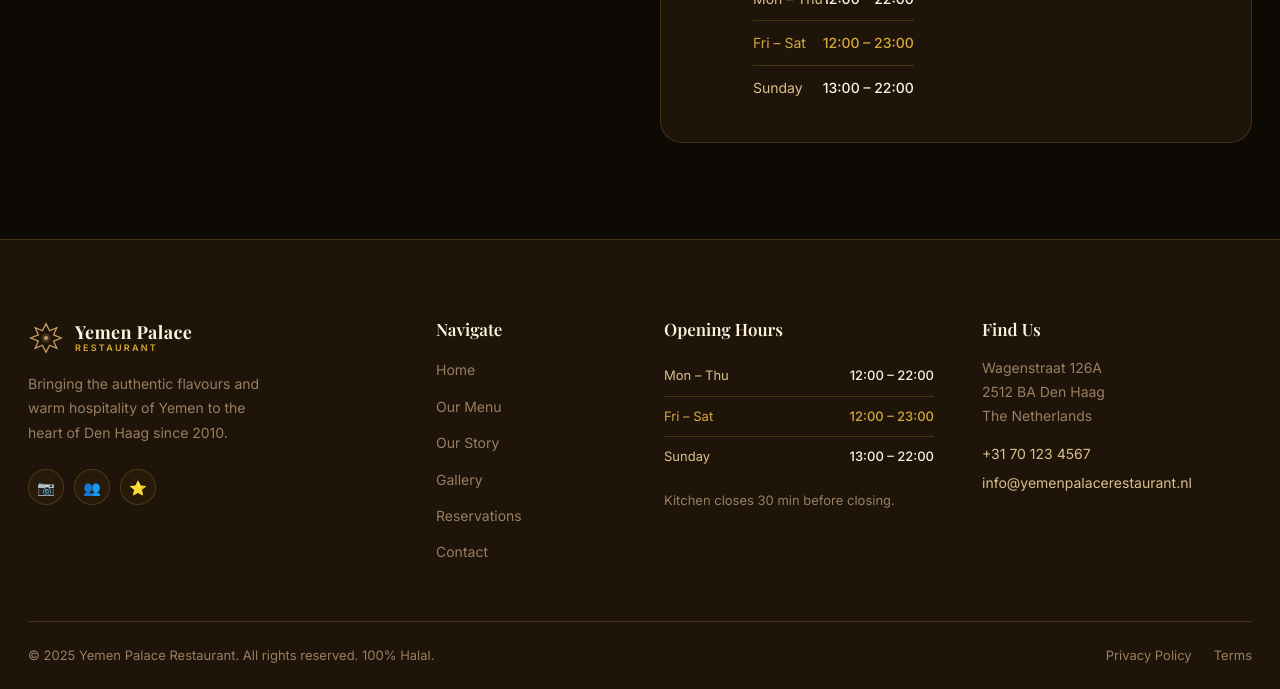
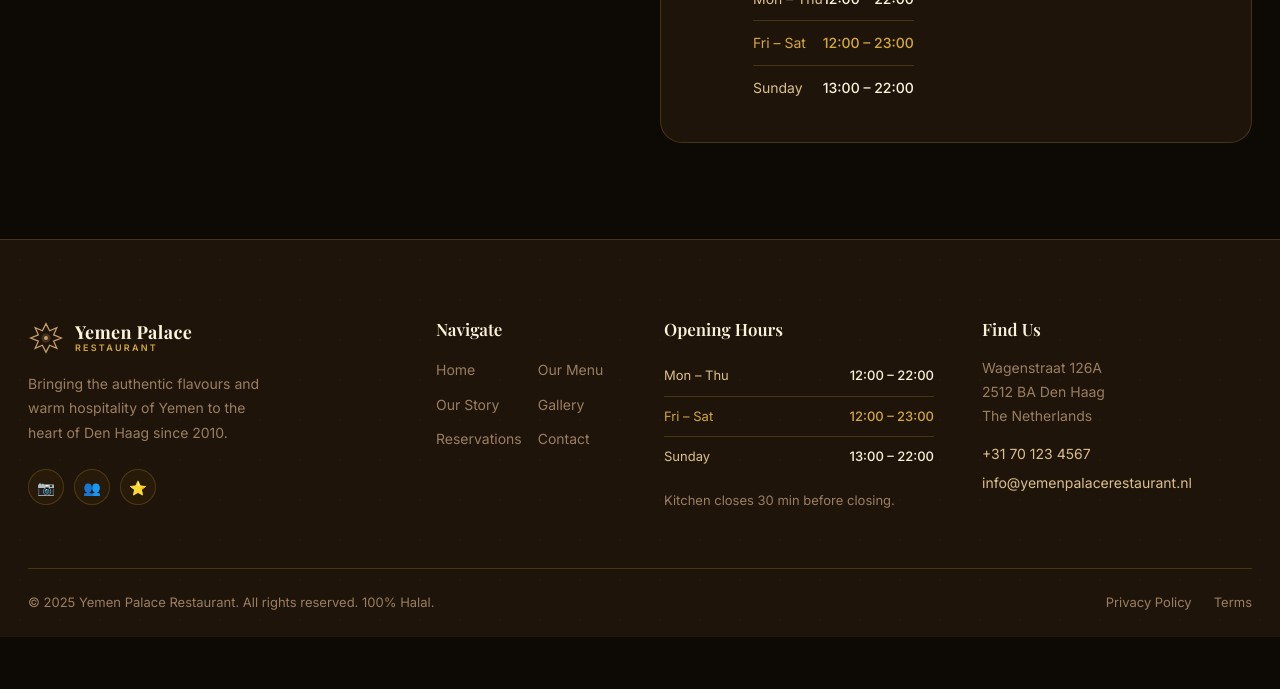
Before and after one commit to EyadMahram/yemenpalacerestaurant, a plain HTML site: page index.html in a window 1280 px wide. Shown: the part 6101-6790 px from the top of the page. After the commit the page ends 6738 px from the top, so only its background shows below. Drawn offline with nearby package versions, Linux system fonts and the light colour scheme; a web font is replaced by a local one.

Commit message:
last changes

```diff
--- a/css/style.css
+++ b/css/style.css
@@ -745,7 +745,7 @@
 }
 .social-btn:hover { border-color:var(--gold); color:var(--gold); }
 .footer-heading { font-family:var(--font-heading); font-size:17px; color:var(--text-primary); margin-bottom:18px; font-weight:600; }
-.footer-nav ul  { display:flex; flex-direction:column; gap:10px; }
+.footer-nav ul  { display:grid; grid-template-columns:1fr 1fr; gap:8px 16px; }
 .footer-nav a   { font-size:14px; color:var(--text-muted); transition:color .2s; }
 .footer-nav a:hover { color:var(--gold); }
 .footer-hours .hours-table td { padding:9px 0; font-size:13px; }
```
Also changed, not shown: .claude/settings.local.json (added).
